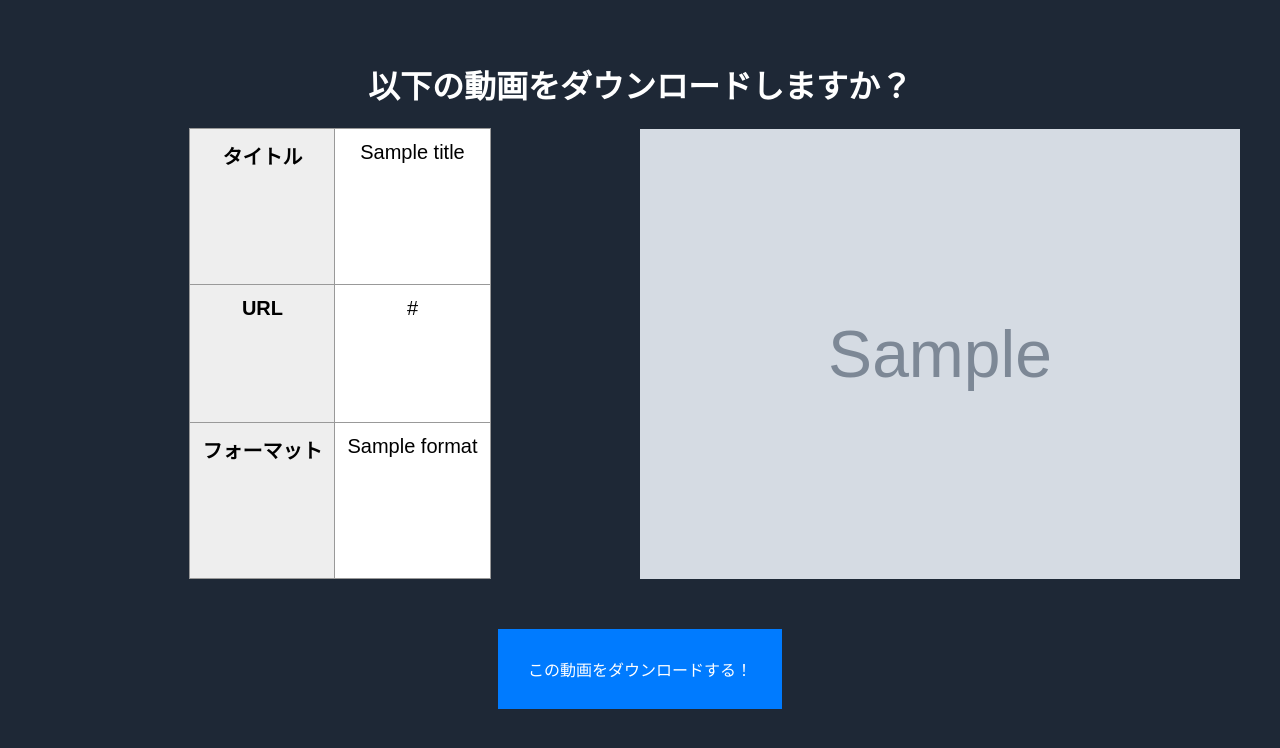
After one commit to Kyonkrnk/tools-server, a FastAPI app: template templates/media_dl/info.html in a window 1280 px wide. The commit adds this page. Shown: the top 748 px of the page. Run offline with FastAPI, Linux system fonts and the light colour scheme; the template is opened without the code that fills it: most values are stand-ins (such as "Sample title", 1, 10 or a date in 2020); grey boxes marked "Sample" are stand-in pictures.

Commit message:
urlからのダウンロードに対応

```diff
--- a/router/media_dl.py
+++ b/router/media_dl.py
@@ -44,6 +44,9 @@ def media_dl_info(
 
     # 水板からのダウンロードが選択された場合
     if format == "cc":
+        if "http" in url:
+            url = url.split('/')
+            url = url[-1]
         if "chcy-" in url:
             url = url.replace("chcy-", "")
         level_url = f"https://cc.sevenc7c.com/sonolus/levels/chcy-{url}"
--- a/templates/media_dl/index.html
+++ b/templates/media_dl/index.html
@@ -127,6 +127,7 @@
     <h3>
       【更新履歴】<p>
         2023/10/16　ダウンロード中にサーバーと定期的に通信するように仕様変更をしました。<p>
+        2023/10/16　Chart CyanvasのURLからも音源をダウンロードできるようにしました。<p>
         2023/10/13　空白カットの精度を向上させました。<p>
         2023/10/13　音源の音量を大きくしました。<p>
         2023/10/13　ダウンロードボタンを連打できないように変更しました。<p>
--- /dev/null
+++ b/templates/media_dl/info.html
@@ -0,0 +1,135 @@
+<!DOCTYPE html>
+<html lang="ja">
+<head>
+    <title>YouTubeから動画、音源をダウンロード</title>
+    <style>
+        body {
+            font-family: Arial, sans-serif;
+            background-color: rgb(30, 40, 54);
+            background-size: cover;
+            background-position: center;
+            text-align: center;
+            margin: 0;
+            padding: 40px;
+            }
+        h1 {
+            color: white;
+        }
+        table {
+            border-collapse: collapse;
+            margin-bottom: 20px;
+            width: auto;
+            margin: 0 auto;
+        }
+        th, td {
+            border: 1px solid #999;
+            padding: 12px;
+            text-align: center;
+            vertical-align: top;
+            font-size: 20px;
+        }
+        th {
+            background-color: #eee;
+            font-weight: bold;
+        }
+        input[type="submit"] {
+            display: inline-block;
+            background-color: #007bff;
+            color: #fff;
+            text-align: center;
+            font-size: 16px;
+            padding: 10px 30px;
+            margin-top: 50px;
+            cursor: pointer;
+            height: 80px;
+            border: none;
+        }
+        input[type="submit"]:hover {
+            background-color: rgb(188, 204, 255);
+        }
+        .flex{
+            display: flex;
+        }
+        input[type="submit"]:disabled {
+            cursor: not-allowed;
+        }
+        iframe{
+            margin: 0 auto;
+        }
+        .download-message{
+            color: #fff;
+            margin-top: 25px;
+        }
+    </style>
+</head>
+<body>
+    <h1>以下の動画をダウンロードしますか？</h1>
+    <div class="flex">
+        <table>
+            <tr>
+                <tr style="background-color: white;">
+                <th>タイトル</th>
+                <td>{{ title }}</td>
+            </tr>
+            <tr>
+                <tr style="background-color: white;">
+                <th>URL</th>
+                <td>{{ url }}</td>
+            </tr>
+            <tr>
+                <tr style="background-color: white;">
+                <th>フォーマット</th>
+                <td>{{ format }}</td>
+            </tr>
+        </table>
+        <img src="{{ thumbnail }}" width="50%" height="auto">
+    </div>
+    <input type="submit" value="この動画をダウンロードする！" id="download-button">
+    <div id="download-message" class="download-message" style="display: none;">
+        ダウンロード中です...<p>サーバーの負荷状況によって時間がかかる場合があります。</p>
+    </div>
+</body>
+
+    <script>
+        const downloadButton = document.getElementById("download-button");
+        const downloadMessage = document.getElementById("download-message");
+
+        let intervalId;
+
+        downloadButton.addEventListener("click", () =>
+        {
+            downloadButton.disabled = true; // ボタンを無効化
+            downloadButton.style.backgroundColor = "limegreen"; // ボタンを黄緑に変更
+            downloadMessage.style.display = "block"; // ダウンロードメッセージを表示する
+
+            /* ポーリングでサーバーと通信を行い処理状況を取得する */
+            sendRequest();
+            intervalId = setInterval(sendRequest, 2000); // 2秒ごとにリクエストを送信する
+        })
+
+        function sendRequest()
+        {
+            const xhr = new XMLHttpRequest();
+            const url = "{{ request_url }}";
+            xhr.open("GET", url, true);
+            xhr.onreadystatechange = function ()
+            {   if (xhr.readyState === 4 && xhr.status === 307)
+                {
+                    return
+                }
+                if (xhr.readyState === 4 && xhr.status === 200)
+                {
+                    downloadMessage.textContent = JSON.parse(xhr.responseText).message;
+                }
+                if (JSON.parse(xhr.responseText).status === "yes")
+                {
+                    clearInterval(intervalId)
+                    window.location.href = JSON.parse(xhr.responseText).download_url;
+                }
+            }
+            xhr.send();
+        }
+
+    </script>
+
+</html>
```
